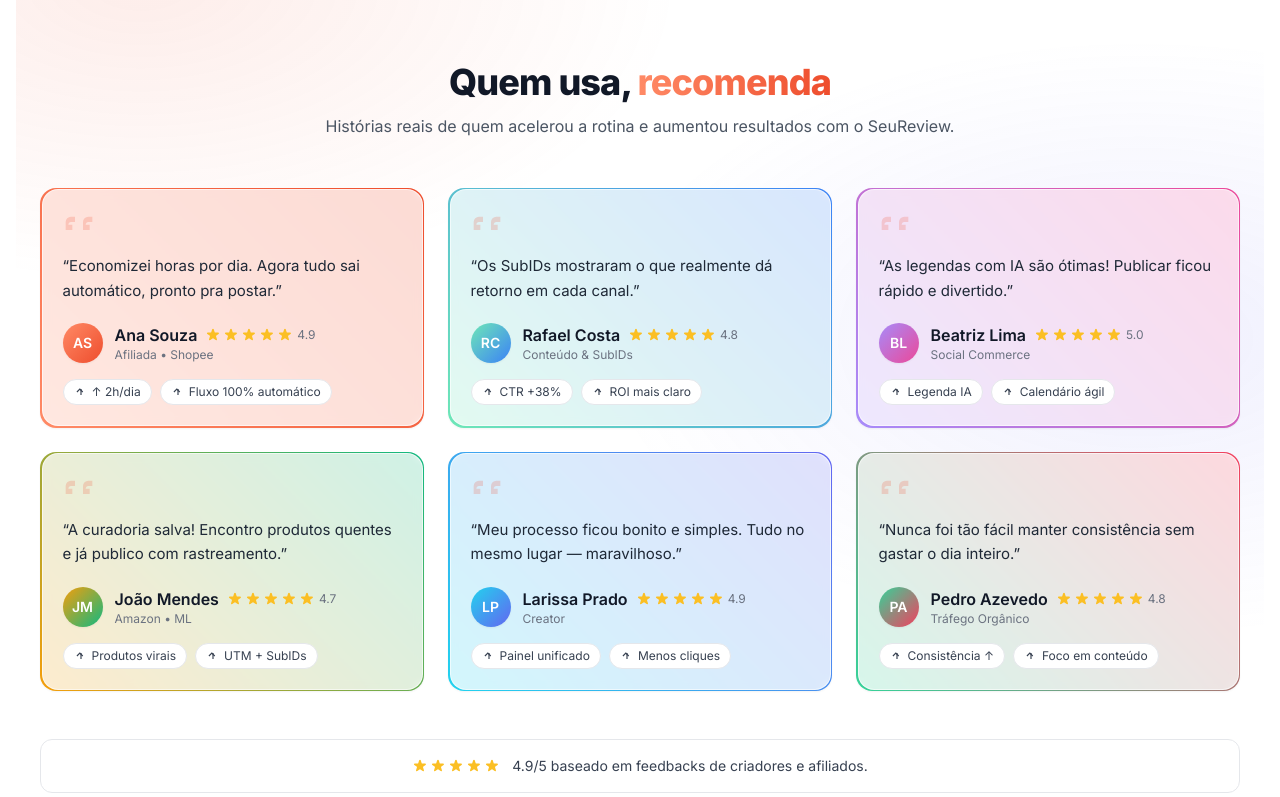
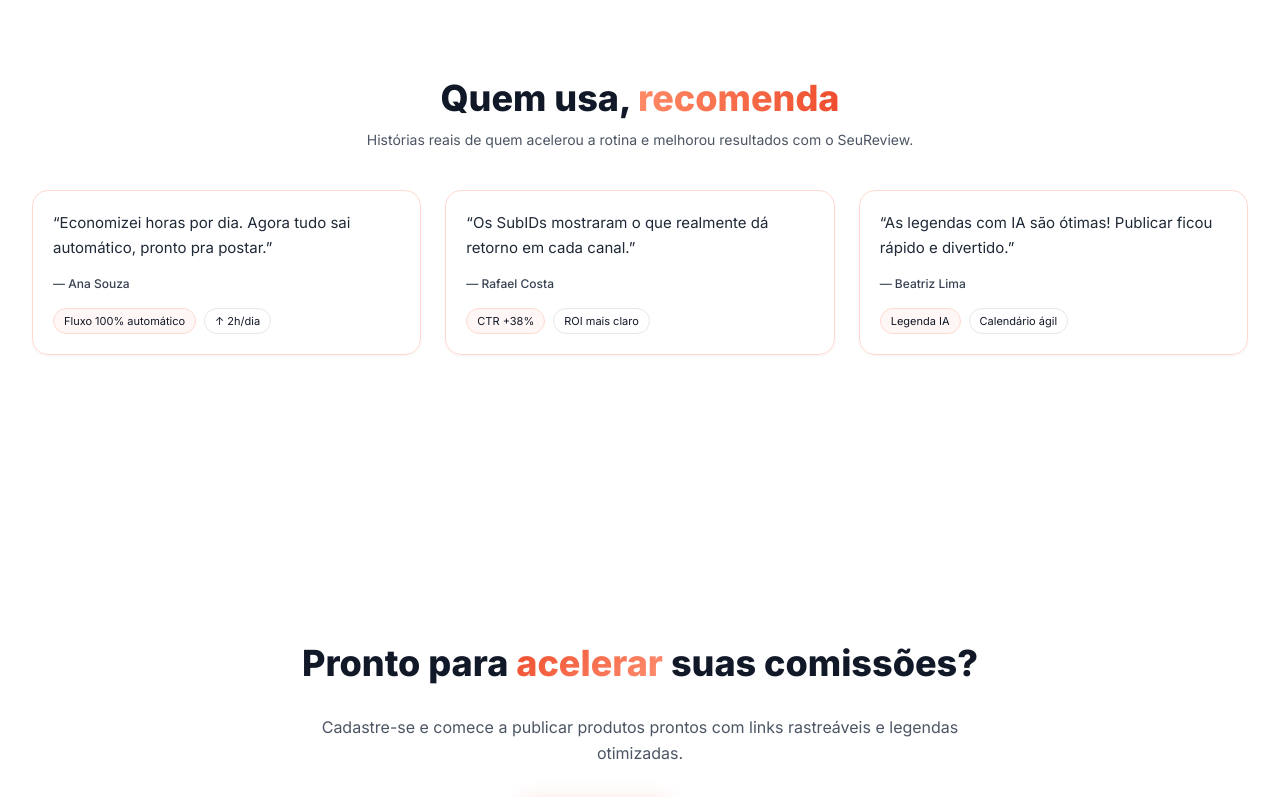
Before and after one commit to marciobever/seureview.com.br, a Next.js app: page / in a window 1280 px wide. Shown: the part 860-1657 px from the top of the page. Built offline with nearby package versions, Linux system fonts and the light colour scheme; no server answers.

Commit message:
Update Depoimentos.tsx

```diff
--- a/components/Depoimentos.tsx
+++ b/components/Depoimentos.tsx
@@ -1,235 +1,74 @@
-'use client';
+"use client";
 
-import { motion } from 'framer-motion';
-import * as React from 'react';
+import { motion } from "framer-motion";
 
-/* ---------- dados (pode editar à vontade) ---------- */
-type Testimonial = {
-  name: string;
-  role: string;
-  quote: string;
-  meta: string[];              // chips extras
-  from: string;                // gradiente do avatar/borda
-  to: string;
-  rating?: number;             // opcional
-};
-
-const testimonials: Testimonial[] = [
+const depo = [
   {
-    name: 'Ana Souza',
-    role: 'Afiliada • Shopee',
-    quote:
-      'Economizei horas por dia. Agora tudo sai automático, pronto pra postar.',
-    meta: ['↑ 2h/dia', 'Fluxo 100% automático'],
-    from: '#FF8A66',
-    to: '#EE4D2D',
-    rating: 4.9,
+    nome: "Ana Souza",
+    texto:
+      "Economizei horas por dia. Agora tudo sai automático, pronto pra postar.",
+    tagLeft: "Fluxo 100% automático",
+    tagRight: "↑ 2h/dia",
   },
   {
-    name: 'Rafael Costa',
-    role: 'Conteúdo & SubIDs',
-    quote:
-      'Os SubIDs mostraram o que realmente dá retorno em cada canal.',
-    meta: ['CTR +38%', 'ROI mais claro'],
-    from: '#6EE7B7',
-    to: '#3B82F6',
-    rating: 4.8,
+    nome: "Rafael Costa",
+    texto:
+      "Os SubIDs mostraram o que realmente dá retorno em cada canal.",
+    tagLeft: "CTR +38%",
+    tagRight: "ROI mais claro",
   },
   {
-    name: 'Beatriz Lima',
-    role: 'Social Commerce',
-    quote:
-      'As legendas com IA são ótimas! Publicar ficou rápido e divertido.',
-    meta: ['Legenda IA', 'Calendário ágil'],
-    from: '#A78BFA',
-    to: '#EC4899',
-    rating: 5.0,
-  },
-  {
-    name: 'João Mendes',
-    role: 'Amazon • ML',
-    quote:
-      'A curadoria salva! Encontro produtos quentes e já publico com rastreamento.',
-    meta: ['Produtos virais', 'UTM + SubIDs'],
-    from: '#F59E0B',
-    to: '#10B981',
-    rating: 4.7,
-  },
-  {
-    name: 'Larissa Prado',
-    role: 'Creator',
-    quote:
-      'Meu processo ficou bonito e simples. Tudo no mesmo lugar — maravilhoso.',
-    meta: ['Painel unificado', 'Menos cliques'],
-    from: '#22D3EE',
-    to: '#6366F1',
-    rating: 4.9,
-  },
-  {
-    name: 'Pedro Azevedo',
-    role: 'Tráfego Orgânico',
-    quote:
-      'Nunca foi tão fácil manter consistência sem gastar o dia inteiro.',
-    meta: ['Consistência ↑', 'Foco em conteúdo'],
-    from: '#34D399',
-    to: '#F43F5E',
-    rating: 4.8,
+    nome: "Beatriz Lima",
+    texto:
+      "As legendas com IA são ótimas! Publicar ficou rápido e divertido.",
+    tagLeft: "Legenda IA",
+    tagRight: "Calendário ágil",
   },
 ];
 
-/* ---------- helpers ---------- */
-function initials(name: string) {
-  return name
-    .split(' ')
-    .map((n) => n[0])
-    .slice(0, 2)
-    .join('')
-    .toUpperCase();
-}
-
-function Stars({ value = 5 }: { value?: number }) {
-  // desenha 5 estrelas, preenchendo de acordo com value
-  const full = Math.round(Math.min(Math.max(value, 0), 5));
-  return (
-    <div className="flex items-center gap-0.5 text-amber-400">
-      {Array.from({ length: 5 }).map((_, i) => (
-        <svg
-          key={i}
-          viewBox="0 0 20 20"
-          className={`w-4 h-4 ${i < full ? 'fill-current' : 'fill-gray-200'}`}
-        >
-          <path d="M9.049 2.927c.3-.921 1.603-.921 1.902 0l1.07 3.292a1 1 0 0 0 .95.69h3.462c.969 0 1.371 1.24.588 1.81l-2.802 2.036a1 1 0 0 0-.364 1.118l1.07 3.292c.3.921-.755 1.688-1.54 1.118l-2.802-2.036a1 1 0 0 0-1.176 0l-2.802 2.036c-.785.57-1.84-.197-1.54-1.118l1.07-3.292a1 1 0 0 0-.364-1.118L2.88 8.72c-.783-.57-.38-1.81.588-1.81h3.462a1 1 0 0 0 .95-.69l1.07-3.292z" />
-        </svg>
-      ))}
-    </div>
-  );
-}
-
-/* ---------- componente ---------- */
 export default function Depoimentos() {
   return (
-    <section id="depoimentos" className="relative py-20">
-      {/* fundo artístico */}
-      <div
-        aria-hidden
-        className="pointer-events-none absolute inset-0 -z-10"
-        style={{
-          background:
-            'radial-gradient(900px 500px at 10% 0%, rgba(238,77,45,0.10) 0%, rgba(238,77,45,0) 60%), radial-gradient(900px 500px at 90% 40%, rgba(99,102,241,0.10) 0%, rgba(99,102,241,0) 60%)',
-        }}
-      />
-      <div className="mx-auto max-w-7xl px-6">
-        {/* título */}
-        <div className="text-center max-w-2xl mx-auto">
-          <h2 className="text-3xl md:text-4xl font-extrabold tracking-tight">
-            Quem usa,{' '}
-            <span className="bg-gradient-to-r from-[#FF8A66] to-[#EE4D2D] bg-clip-text text-transparent">
-              recomenda
-            </span>
+    <section id="depoimentos" className="section">
+      <div className="max-container">
+        <div className="text-center max-w-xl mx-auto">
+          <h2 className="text-3xl md:text-4xl font-extrabold">
+            Quem usa, <span className="bg-gradient-to-r from-[#FF8A66] to-[#EE4D2D] bg-clip-text text-transparent">recomenda</span>
           </h2>
-          <p className="mt-3 text-gray-600">
-            Histórias reais de quem acelerou a rotina e aumentou resultados com o SeuReview.
+          <p className="mt-3 text-sm text-gray-600">
+            Histórias reais de quem acelerou a rotina e melhorou resultados com o SeuReview.
           </p>
         </div>
 
-        {/* grid de depoimentos */}
-        <div className="mt-12 grid gap-6 md:grid-cols-2 lg:grid-cols-3">
-          {testimonials.map((t, i) => (
+        <div className="mt-10 grid gap-6 md:grid-cols-3">
+          {depo.map((d, i) => (
             <motion.article
-              key={t.name}
-              initial={{ opacity: 0, y: 24, scale: 0.98 }}
-              whileInView={{ opacity: 1, y: 0, scale: 1 }}
+              key={d.nome}
+              initial={{ opacity: 0, y: 16 }}
+              whileInView={{ opacity: 1, y: 0 }}
               viewport={{ once: true }}
-              transition={{ duration: 0.5, delay: i * 0.06, ease: 'easeOut' }}
-              whileHover={{ y: -6 }}
-              className="group"
+              transition={{ duration: 0.45, delay: i * 0.08 }}
+              className="rounded-2xl border border-[#FFD9CF] bg-white/80 backdrop-blur shadow-sm"
             >
-              {/* moldura gradiente */}
-              <div
-                className="p-[1.5px] rounded-2xl bg-gradient-to-tr shadow-sm"
-                style={{ backgroundImage: `linear-gradient(45deg, ${t.from}, ${t.to})` }}
-              >
-                <div className="rounded-2xl bg-white/80 backdrop-blur-sm border border-white/60 p-5 h-full">
-                  {/* aspas decorativas */}
-                  <svg
-                    viewBox="0 0 48 48"
-                    className="w-8 h-8 text-[#EE4D2D]/20 mb-3"
-                    fill="currentColor"
-                  >
-                    <path d="M18 10h-6a8 8 0 00-8 8v12h10V22H8c0-2.206 1.794-4 4-4h6V10zm26 0h-6a8 8 0 00-8 8v12h10V22h-6c0-2.206 1.794-4 4-4h6V10z" />
-                  </svg>
+              <div className="p-5">
+                <p className="text-[15px] leading-relaxed text-gray-800">“{d.texto}”</p>
 
-                  {/* texto */}
-                  <p className="text-[15px] leading-relaxed text-gray-800">
-                    “{t.quote}”
-                  </p>
+                <div className="mt-4 flex items-center justify-between text-xs text-gray-500">
+                  <div className="font-medium text-gray-700">— {d.nome}</div>
+                  {/* sem estrelas/nota, conforme pedido */}
+                </div>
 
-                  {/* rodapé do card */}
-                  <div className="mt-5 flex items-center gap-3">
-                    {/* avatar com iniciais */}
-                    <div
-                      className="h-10 w-10 rounded-full grid place-items-center text-white text-sm font-semibold shadow-sm"
-                      style={{
-                        backgroundImage: `linear-gradient(135deg, ${t.from}, ${t.to})`,
-                      }}
-                    >
-                      {initials(t.name)}
-                    </div>
-                    <div className="min-w-0">
-                      <div className="flex items-center gap-2">
-                        <span className="font-semibold text-gray-900 truncate">
-                          {t.name}
-                        </span>
-                        {t.rating && (
-                          <div className="flex items-center gap-1">
-                            <Stars value={t.rating} />
-                            <span className="text-xs text-gray-500">{t.rating.toFixed(1)}</span>
-                          </div>
-                        )}
-                      </div>
-                      <div className="text-xs text-gray-500">{t.role}</div>
-                    </div>
-                  </div>
-
-                  {/* chips */}
-                  <div className="mt-4 flex flex-wrap gap-2">
-                    {t.meta.map((m) => (
-                      <span
-                        key={m}
-                        className="inline-flex items-center gap-1 rounded-full border border-gray-200 bg-white px-2.5 py-1 text-xs text-gray-700"
-                      >
-                        {/* ícone seta para cima */}
-                        <svg
-                          viewBox="0 0 24 24"
-                          className="w-3.5 h-3.5"
-                          fill="none"
-                          stroke="currentColor"
-                          strokeWidth="2"
-                        >
-                          <path d="M5 12l5-5 5 5" />
-                          <path d="M12 7v10" />
-                        </svg>
-                        {m}
-                      </span>
-                    ))}
-                  </div>
+                <div className="mt-4 flex items-center gap-2">
+                  <span className="inline-flex items-center rounded-full border border-[#FFD9CF] bg-[#FFF7F5] px-2.5 py-1 text-[11px]">
+                    {d.tagLeft}
+                  </span>
+                  <span className="inline-flex items-center rounded-full border border-[#E5E7EB] bg-white px-2.5 py-1 text-[11px]">
+                    {d.tagRight}
+                  </span>
                 </div>
               </div>
             </motion.article>
           ))}
         </div>
-
-        {/* faixa de confiança / estrelas agregadas (opcional) */}
-        <motion.div
-          initial={{ opacity: 0, y: 14 }}
-          whileInView={{ opacity: 1, y: 0 }}
-          viewport={{ once: true }}
-          transition={{ duration: 0.5, delay: 0.2 }}
-          className="mt-12 rounded-xl border bg-white/70 backdrop-blur p-4 flex items-center justify-center gap-3 text-sm text-gray-700"
-        >
-          <Stars value={4.9} />
-          <span>4.9/5 baseado em feedbacks de criadores e afiliados.</span>
-        </motion.div>
       </div>
     </section>
   );
```
